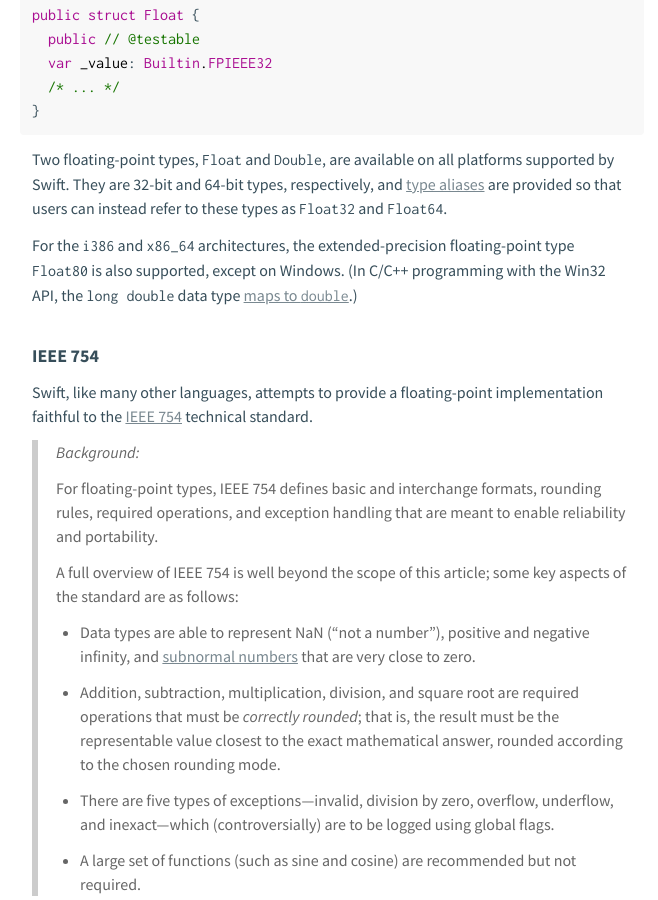
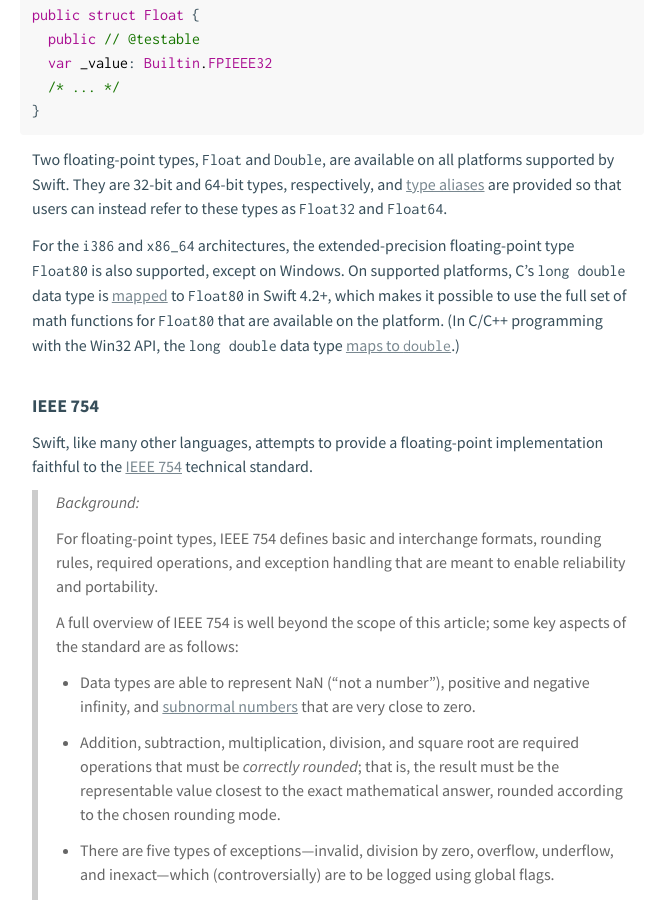
Before and after one commit to xwu/xwu-swift-numerics, a Jekyll site: the page built from floating-point-part-1-rev-1.md, in a window 1280 px wide and 900 px high, scrolled down 322 px. Shown: the whole window, without its empty margins (308-966 px from the left). Built offline with Jekyll 4.4.1, drawn with Linux system fonts in a browser that asks for light colours; our own code applies the rules of GitHub Pages for plain Markdown files.

Commit message:
Update floating-point-part-1-rev-1.md and reference numbering

```diff
--- a/floating-point-part-1-rev-1.md
+++ b/floating-point-part-1-rev-1.md
@@ -22,17 +22,21 @@ aliases][ref 11-2] are provided so that users can instead refer to these types
 as `Float32` and `Float64`.
 
 For the `i386` and `x86_64` architectures, the extended-precision floating-point
-type `Float80` is also supported, except on Windows. (In C/C++ programming with
-the Win32 API, the `long double` data type [maps to `double`][ref 11-3].)
+type `Float80` is also supported, except on Windows. On supported platforms, C's
+`long double` data type is [mapped][ref 11-3] to `Float80` in Swift 4.2+, which
+makes it possible to use the full set of math functions for `Float80` that are
+available on the platform. (In C/C++ programming with the Win32 API, the
+`long double` data type [maps to `double`][ref 11-4].)
 
 [ref 11-1]: https://swift.org/compiler-stdlib/#standard-library-design
 [ref 11-2]: https://github.com/apple/swift/blob/bfddc4a763d1ae2f53a8c3281d2d6f08cd1211a0/stdlib/public/core/Policy.swift#L56
-[ref 11-3]: https://msdn.microsoft.com/en-us/library/9cx8xs15.aspx
+[ref 11-3]: https://github.com/apple/swift/pull/14971/
+[ref 11-4]: https://msdn.microsoft.com/en-us/library/9cx8xs15.aspx
 
 ### IEEE 754
 
 Swift, like many other languages, attempts to provide a floating-point
-implementation faithful to the [IEEE 754][ref 11-4] technical standard.
+implementation faithful to the [IEEE 754][ref 11-5] technical standard.
 
 > _Background:_
 >
@@ -44,7 +48,7 @@ implementation faithful to the [IEEE 754][ref 11-4] technical standard.
 > aspects of the standard are as follows:
 >
 > * Data types are able to represent NaN ("not a number"), positive and negative
->   infinity, and [subnormal numbers][ref 11-5] that are very close to zero.
+>   infinity, and [subnormal numbers][ref 11-6] that are very close to zero.
 >
 > * Addition, subtraction, multiplication, division, and square root are
 >   required operations that must be _correctly rounded_; that is, the result
@@ -58,14 +62,14 @@ implementation faithful to the [IEEE 754][ref 11-4] technical standard.
 > * A large set of functions (such as sine and cosine) are recommended but not
 >   required.
 
-Until recently, LLVM lacked [constrained floating-point intrinsics][ref 11-6] to
+Until recently, LLVM lacked [constrained floating-point intrinsics][ref 11-7] to
 support the use of dynamic rounding modes or floating-point exception behavior.
 By default, the rounding mode is assumed to be round-to-nearest and
 floating-point exceptions are ignored.
 
 Swift does not expose any APIs to change the rounding mode or floating-point
 exception behavior, nor is it possible to interrogate floating-point status
-flags. (Such limitations are [also found in Rust][ref 11-7].)
+flags. (Such limitations are [also found in Rust][ref 11-8].)
 
 > Note that the __rounding mode__, or the rounding rule used to fit a result to
 > the precision of a given floating-point format (IEEE 754-2008 §4.3), is
@@ -374,7 +378,7 @@ equivalent static properties in the Swift standard library with clarified names.
 </div>
 
 The use of "max" and "min" can be misleading. Even [within the Swift project
-itself][ref 11-8], users have mistaken `FLT_MIN` for the minimum representable
+itself][ref 11-9], users have mistaken `FLT_MIN` for the minimum representable
 value (by analogy with `Int.min`). However, `FLT_MIN` is not even negative. Nor
 is it the least representable _positive_ value if the platform supports
 subnormal values: in C, that value is known as `FLT_TRUE_MIN`.
```
Also changed, not shown: other parts of floating-point-part-1-rev-1.md (+7 -7 lines), floating-point-part-2.md (+2 -2 lines), floating-point-part-4.md (+4 -4 lines), numeric-types-in-foundation.md (+2 -2 lines).
